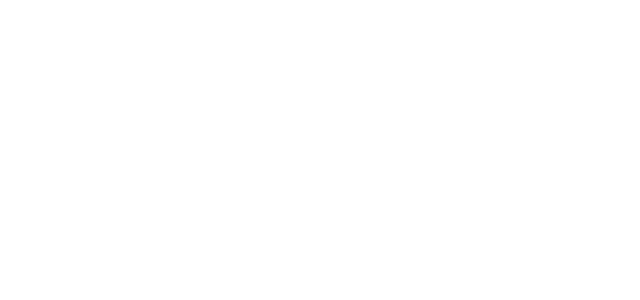
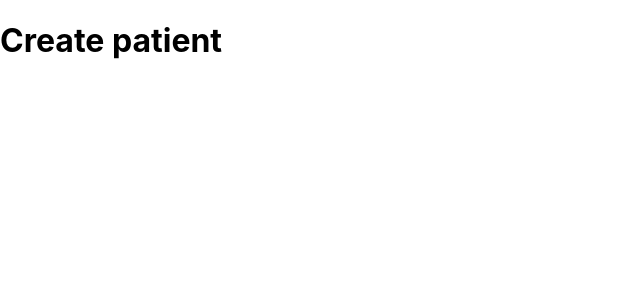
Before and after one commit to alex-martinez-jativa/alma-medical-project-1, a React (Create React App) app: page /#/create-patient in a window 1280 px wide. Shown: the top 300 px of the page, without its empty margins (0-640 px from the left). Built offline with nearby package versions, Linux system fonts and the light colour scheme.

Commit message:
feat: create page files and router

```diff
--- a/src/App.js
+++ b/src/App.js
@@ -1,9 +1,16 @@
+import { Switch, Route } from 'react-router-dom';
+import PatientsList from './pages/PatientsList';
+import CreatePatient from './pages/CreatePatient';
 
 const App = () => {
 
-    return <section>
-
-    </section>
+    return (
+        <Switch>
+            <Route exact path="/" render={PatientsList}/>
+            <Route path="/patient-list" render={PatientsList} />
+            <Route path="/create-patient" render={CreatePatient} />
+        </Switch>
+    );
 }
 
 export default App;
--- a/src/index.js
+++ b/src/index.js
@@ -1,5 +1,6 @@
 import React from 'react';
 import ReactDOM from 'react-dom';
+import {HashRouter} from 'react-router-dom';
 import './index.sass';
 import App from './App';
 import PatientsProvider from './context';
@@ -8,7 +9,9 @@ import reportWebVitals from './reportWebVitals';
 ReactDOM.render(
   <React.StrictMode>
     <PatientsProvider>
-      <App />
+      <HashRouter>
+        <App />
+      </HashRouter>
     </PatientsProvider>
   </React.StrictMode>,
   document.getElementById('root')
--- /dev/null
+++ b/src/pages/CreatePatient/index.js
@@ -0,0 +1,6 @@
+
+const CreatePatient = () => {
+    return <h1>Create patient</h1>
+}
+
+export default CreatePatient;
--- /dev/null
+++ b/src/pages/PatientsList/index.js
@@ -0,0 +1,6 @@
+
+const PatientList = () => {
+    return <h1>Patient List</h1>
+}
+
+export default PatientList;
```
